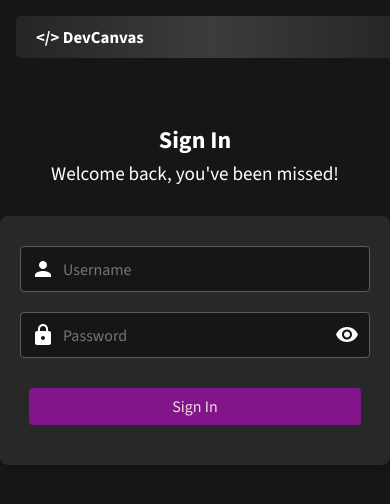
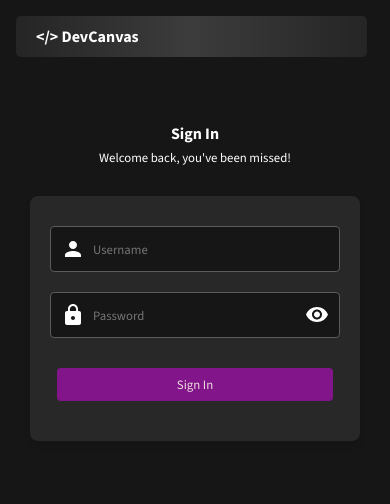
Before and after one commit to AnaghaARao/DevCanvas, a React (Vite) app in the folder frontend/: page /authentication/login in a window 390 px wide. Shown: the top 504 px of the page. Built offline with nearby package versions, Linux system fonts and the light colour scheme.

Commit message:
frontend changes

```diff
--- a/frontend/src/styles/form.css
+++ b/frontend/src/styles/form.css
@@ -64,3 +64,13 @@
 .mui-icons {
   background-color: #797979;
 }
+
+@media only screen and (max-width: 600px) {
+  .form-container {
+    margin: 30px;
+  }
+
+  .input-div input {
+    font-size: 0.8rem;
+  }
+}
--- a/frontend/src/styles/general.css
+++ b/frontend/src/styles/general.css
@@ -67,6 +67,10 @@
   box-sizing: border-box;
 }
 
+.mui-icons {
+  background-color: #161616;
+}
+
 @media only screen and (max-width: 600px) {
   .maindiv {
     width: 100vw; /* Full viewport width */
@@ -75,7 +79,7 @@
   .navbar {
     height: auto; /* Adjust height for smaller screens */
     padding: 10px;
-    width: 100vw; /* Full viewport width */
+    width: 90vw; /* Full viewport width */
     margin: 1rem; /* Remove margins on mobile */
     font-size: 0.7rem;
   }
@@ -83,12 +87,16 @@
   .btn {
     width: 100%; /* Make the button take full width on mobile */
     padding: 8px 20px; /* Reduce padding for better fit */
-    font-size: medium; /* Adjust font size for readability on small screens */
+    font-size: 0.8rem; /* Adjust font size for readability on small screens */
+  }
+
+  h2 {
+    font-size: 1rem;
   }
 
   h1,
   p {
-    font-size: 1.2rem; /* Scale down text for smaller screens */
+    font-size: 0.8rem; /* Scale down text for smaller screens */
     text-align: center; /* Center text for a cleaner look on mobile */
   }
 
```
